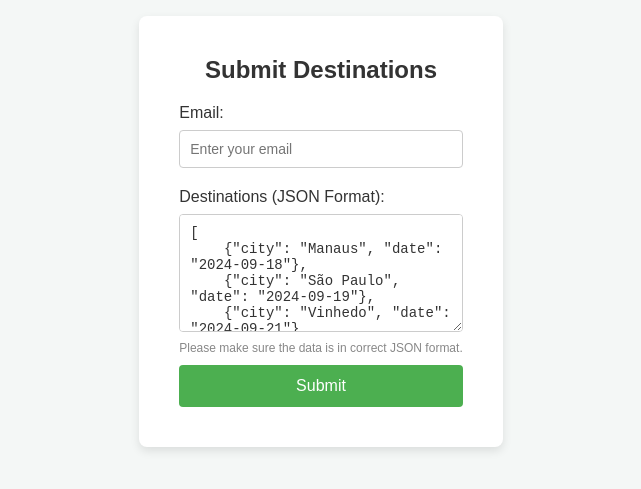
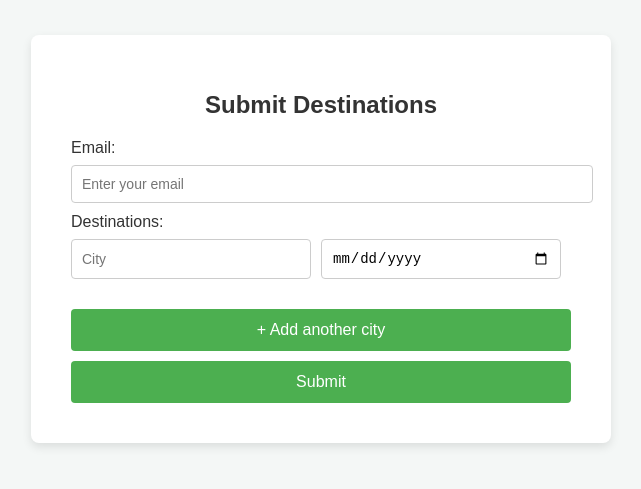
Before and after one commit to pvfrota/test_form, a plain HTML site: page index.html in a window 1280 px wide. Shown: the part 169-658 px from the top of the page, without its empty margins (319-960 px from the left). Drawn offline with Linux system fonts and the light colour scheme.

Commit message:
Allows add cities individually instead of needing raw json

```diff
--- a/index.html
+++ b/index.html
@@ -5,14 +5,6 @@
     <meta name="viewport" content="width=device-width, initial-scale=1.0">
     <title>Submit Form</title>
     <style>
-        /* Reset default margin and padding */
-        * {
-            margin: 0;
-            padding: 0;
-            box-sizing: border-box;
-        }
-
-        /* Set background color and font */
         body {
             background-color: #f4f7f6;
             font-family: 'Arial', sans-serif;
@@ -22,7 +14,6 @@
             height: 100vh;
         }
 
-        /* Style the form */
         form {
             background-color: #ffffff;
             padding: 40px;
@@ -48,21 +39,17 @@
         }
 
         input[type="email"],
-        textarea {
+        input[type="text"],
+        input[type="date"] {
             width: 100%;
             padding: 10px;
-            margin-bottom: 20px;
+            margin-bottom: 10px;
             border: 1px solid #ccc;
             border-radius: 4px;
             font-size: 14px;
-            color: #333;
         }
 
-        textarea {
-            resize: vertical;
-        }
-
-        button {
+        button, .add-city-btn {
             width: 100%;
             background-color: #4CAF50;
             color: white;
@@ -71,80 +58,123 @@
             border: none;
             border-radius: 4px;
             cursor: pointer;
+            margin-top: 10px;
             transition: background-color 0.3s ease;
         }
 
-        button:hover {
+        button:hover, .add-city-btn:hover {
             background-color: #45a049;
         }
 
-        /* Form hover and focus effects */
-        input[type="email"]:focus,
-        textarea:focus {
-            border-color: #4CAF50;
-            outline: none;
+        .city-date-pair {
+            display: flex;
+            justify-content: space-between;
+            margin-bottom: 10px;
         }
 
-        .form-container {
-            display: flex;
-            flex-direction: column;
-            align-items: center;
+        .city-date-pair input {
+            flex: 1;
+            margin-right: 10px;
         }
 
-        .note {
-            font-size: 12px;
-            color: #888;
-            margin-top: -15px;
-            margin-bottom: 10px;
-            text-align: center;
+        .remove-city-btn {
+            background-color: #ff4d4d;
+            color: white;
+            border: none;
+            padding: 6px;
+            cursor: pointer;
+            border-radius: 4px;
         }
 
-        /* Add a responsive layout */
-        @media (max-width: 600px) {
-            form {
-                padding: 20px;
-            }
-
-            h1 {
-                font-size: 20px;
-            }
+        .remove-city-btn:hover {
+            background-color: #ff3333;
         }
     </style>
 </head>
 <body>
 
-    <div class="form-container">
     <form id="myForm">
         <h1>Submit Destinations</h1>
         <label for="email">Email:</label>
         <input type="email" id="email" name="email" placeholder="Enter your email" required>
 
-            <label for="destinations">Destinations (JSON Format):</label>
-            <textarea id="destinations" name="destinations" rows="6" required>
-[
-    {"city": "Manaus", "date": "2024-09-18"},
-    {"city": "São Paulo", "date": "2024-09-19"},
-    {"city": "Vinhedo", "date": "2024-09-21"},
-    {"city": "Manaus", "date": "2024-09-23"}
-]
-            </textarea>
+        <div id="cityDateContainer">
+            <label>Destinations:</label>
+            <div class="city-date-pair">
+                <input type="text" name="city" placeholder="City" required>
+                <input type="date" name="date" required>
+            </div>
+        </div>
 
-            <div class="note">Please make sure the data is in correct JSON format.</div>
+        <button type="button" class="add-city-btn" onclick="addCityDate()">+ Add another city</button>
 
         <button type="submit">Submit</button>
     </form>
-    </div>
 
     <script>
+        function addCityDate() {
+            const container = document.getElementById("cityDateContainer");
+
+            // Create a new city-date pair div
+            const cityDatePair = document.createElement("div");
+            cityDatePair.className = "city-date-pair";
+
+            // Create input for city
+            const cityInput = document.createElement("input");
+            cityInput.type = "text";
+            cityInput.name = "city";
+            cityInput.placeholder = "City";
+            cityInput.required = true;
+
+            // Create input for date
+            const dateInput = document.createElement("input");
+            dateInput.type = "date";
+            dateInput.name = "date";
+            dateInput.required = true;
+
+            // Create remove button
+            const removeButton = document.createElement("button");
+            removeButton.type = "button";
+            removeButton.className = "remove-city-btn";
+            removeButton.innerText = "X";
+            removeButton.onclick = function () {
+                container.removeChild(cityDatePair)
+            };
+
+            // Append inputs and button to cityDatePair
+            cityDatePair.appendChild(cityInput);
+            cityDatePair.appendChild(dateInput);
+            cityDatePair.appendChild(removeButton);
+
+            // Append cityDatePair to the container
+            container.appendChild(cityDatePair);
+        }
+
         document.getElementById("myForm").addEventListener("submit", function(event) {
             event.preventDefault();
 
-            // Get form values
+            // Get email value
             const email = encodeURIComponent(document.getElementById("email").value);
-            const destinations = encodeURIComponent(document.getElementById("destinations").value);
 
-            // Prepare the POST request data
-            const formData = `entry.1177238082=${email}&entry.1250423410=${destinations}`;
+            // Get city-date pairs
+            const cityDatePairs = [];
+            const cityInputs = document.querySelectorAll('input[name="city"]');
+            const dateInputs = document.querySelectorAll('input[name="date"]');
+
+            cityInputs.forEach((cityInput, index) => {
+                const city = cityInput.value;
+                const date = dateInputs[index].value;
+                if (city && date) {
+                    cityDatePairs.push({ city: city, date: date });
+                }
+            });
+
+            // Convert city-date pairs to JSON
+            const destinationsJson = JSON.stringify(cityDatePairs);
+            const encodedDestinations = encodeURIComponent(destinationsJson);
+
+            // Prepare form data for POST request
+            const formData = `entry.1177238082=${email}&entry.1250423410=${encodedDestinations}`;
 
             // Send the POST request
             fetch('https://docs.google.com/forms/u/0/d/e/1FAIpQLSdxUuwFkAscV4j83ajpdkfarfV5kO2LLRZWMGsCguH3UPzbQg/formResponse', {
```
Lines whose indentation alone changed are shown as unchanged.
